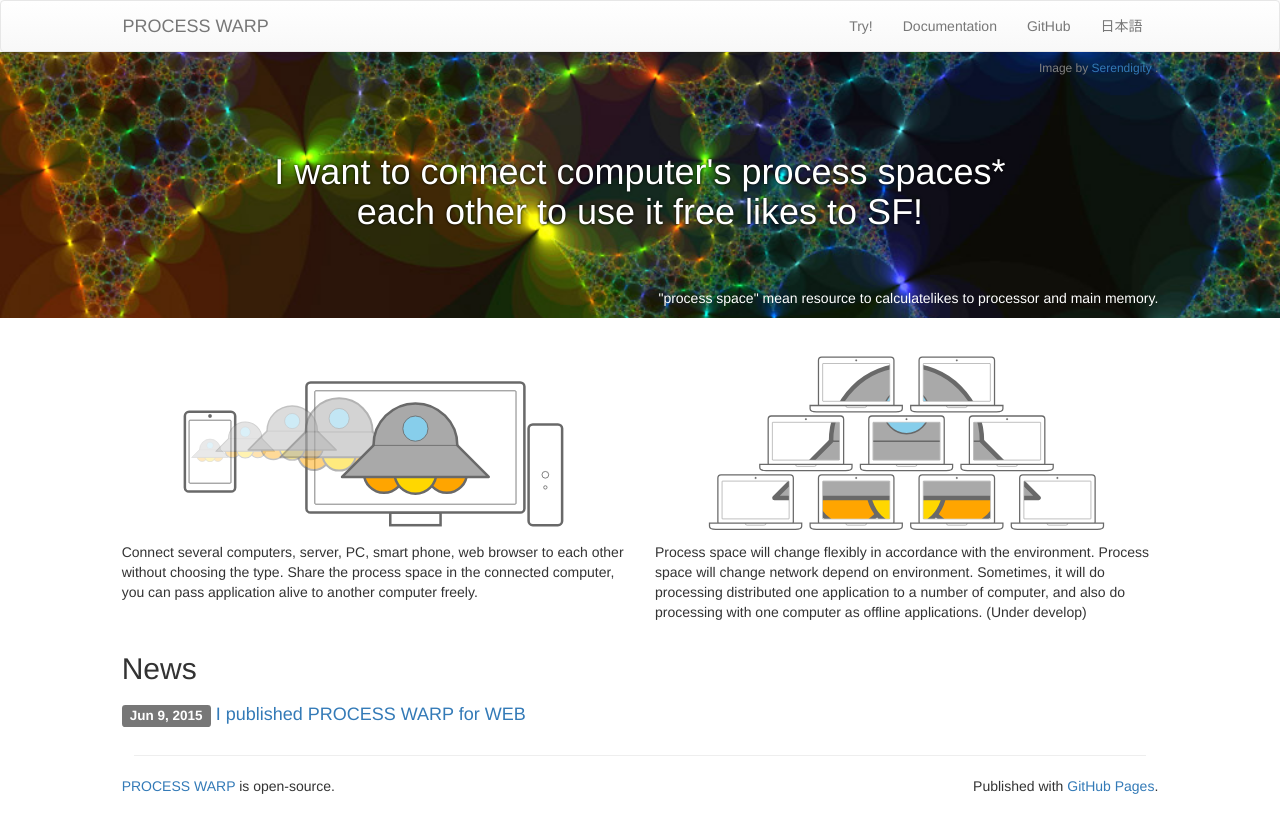
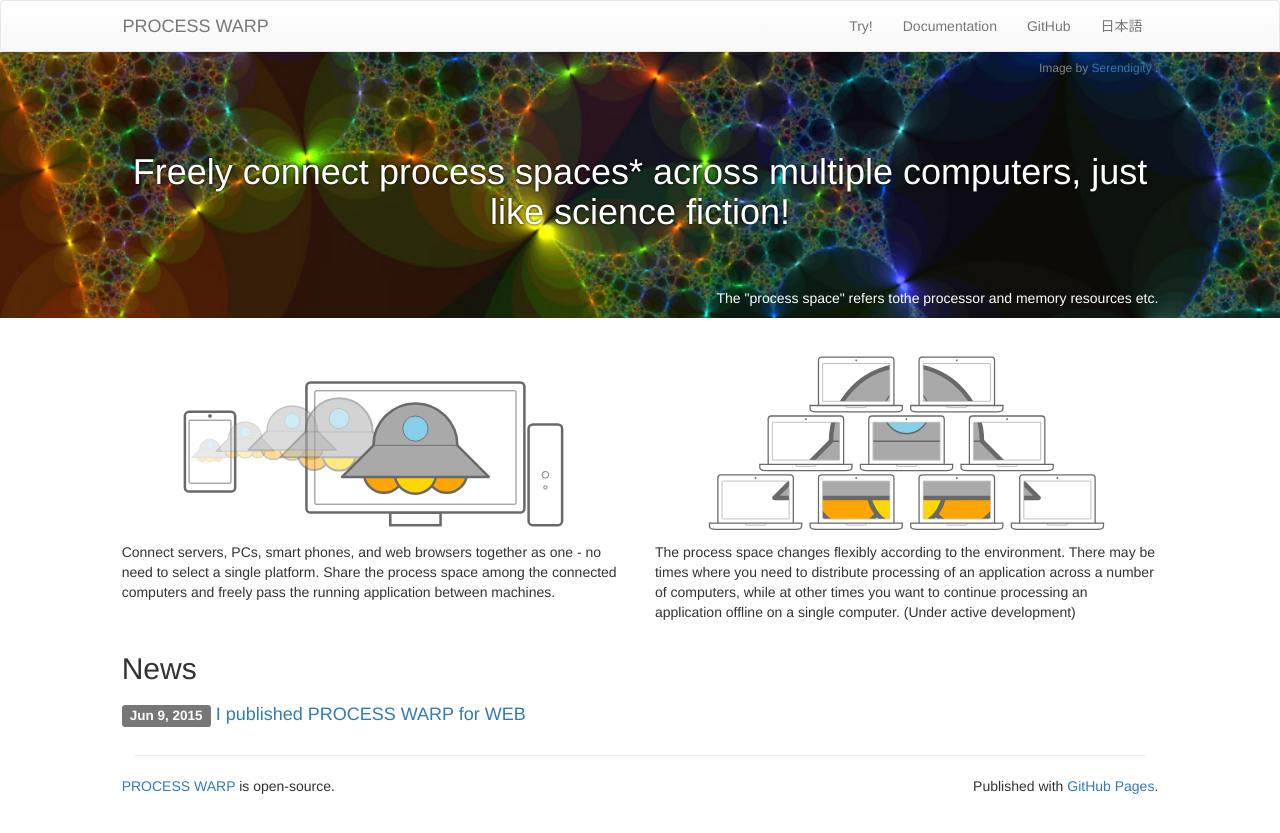
Before and after one commit to processwarp/processwarp.github.io, a Jekyll site: the page built from en/index.html, in a window 1280 px wide. Shown: the top 833 px of the page. Built offline with Jekyll 4.4.1, drawn with Linux system fonts in a browser that asks for light colours; nearby versions of some CDN libraries.

Commit message:
Re-translate home page copy

```diff
--- a/en/index.html
+++ b/en/index.html
@@ -18,12 +18,11 @@
       </div>
 
       <h2 class="visible-xs" style="text-shadow: 0 0 3px black;">
-	I want to connect computer's process spaces* each other to use it free likes to SF!
+	Freely connect process spaces* across multiple computers, just like science fiction!
       </h2>
       <h1 class="text-center col-sm-10 col-sm-offset-1 visible-sm visible-md visible-lg"
 	  style="text-shadow: 0 0 3px black;">
-	I want to connect computer's process spaces*<br>
-	each other to use it free likes to SF!
+	Freely connect process spaces* across multiple computers, just like science fiction!
       </h1>
       <div class="visible-sm visible-md visible-lg col-sm-12">
 	<h1 class="col-sm-12 visible-sm" style="margin-top:0.5em;"></h1>
@@ -31,8 +30,8 @@
       </div>
       <p class="text-right col-sm-10 col-sm-offset-1"
 	 style="white-space:nowrap;">
-	"process space" mean resource to calculate<wbr>
-	likes to processor and main memory.
+	The "process space" refers to<wbr>
+	the processor and memory resources etc.
       </p>
     </div>
   </div>
@@ -42,19 +41,19 @@
       <div class="col-sm-5 col-sm-offset-1">
 	<img src="/img/home/clip1.svg" width="100%"/>
 	<p>
-	  Connect several computers, server, PC, smart phone, web browser to each other without choosing the type.
-	  Share the process space in the connected computer, you can pass application alive to another computer freely.
+	  Connect servers, PCs, smart phones, and web browsers together as one - no need to select a single platform.
+	  Share the process space among the connected computers and freely pass the running application between machines.
 	</p>
       </div>
       <div class="col-sm-5">
 	<img src="/img/home/clip2.svg" width="100%"/>
 	<p>
-	  Process space will change flexibly in accordance with the environment.
-	  Process space will change network depend on environment.
+	  The process space changes flexibly according to the environment.
 
-	  Sometimes, it will do processing distributed one application to a number of computer,
-	  and also do processing with one computer as offline applications.
-	  (Under develop)
+	  There may be times where you need to distribute processing of an application
+    across a number of computers, while at other times you want to continue
+    processing an application offline on a single computer.
+	  (Under active development)
 	</p>
       </div>
     </div>
```
